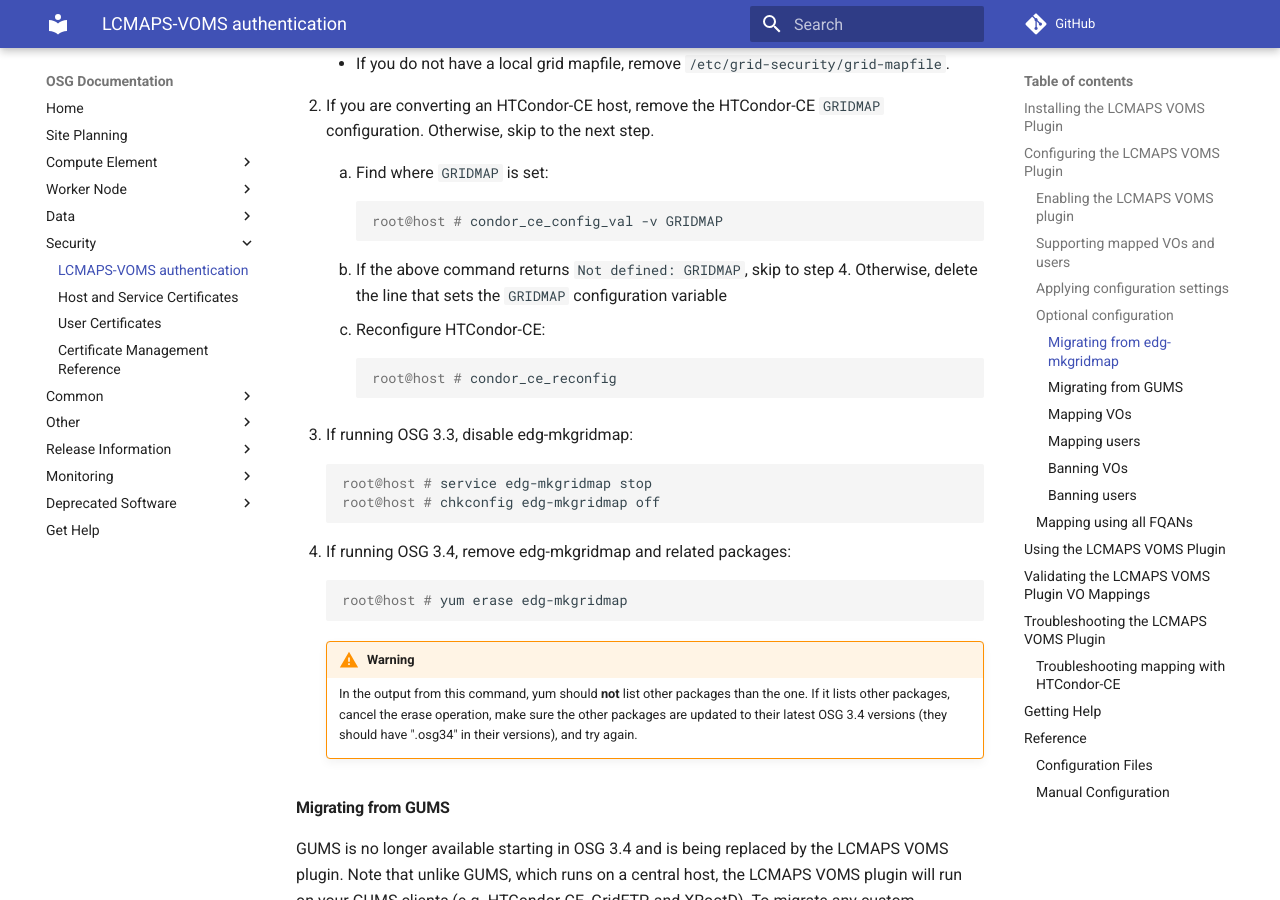
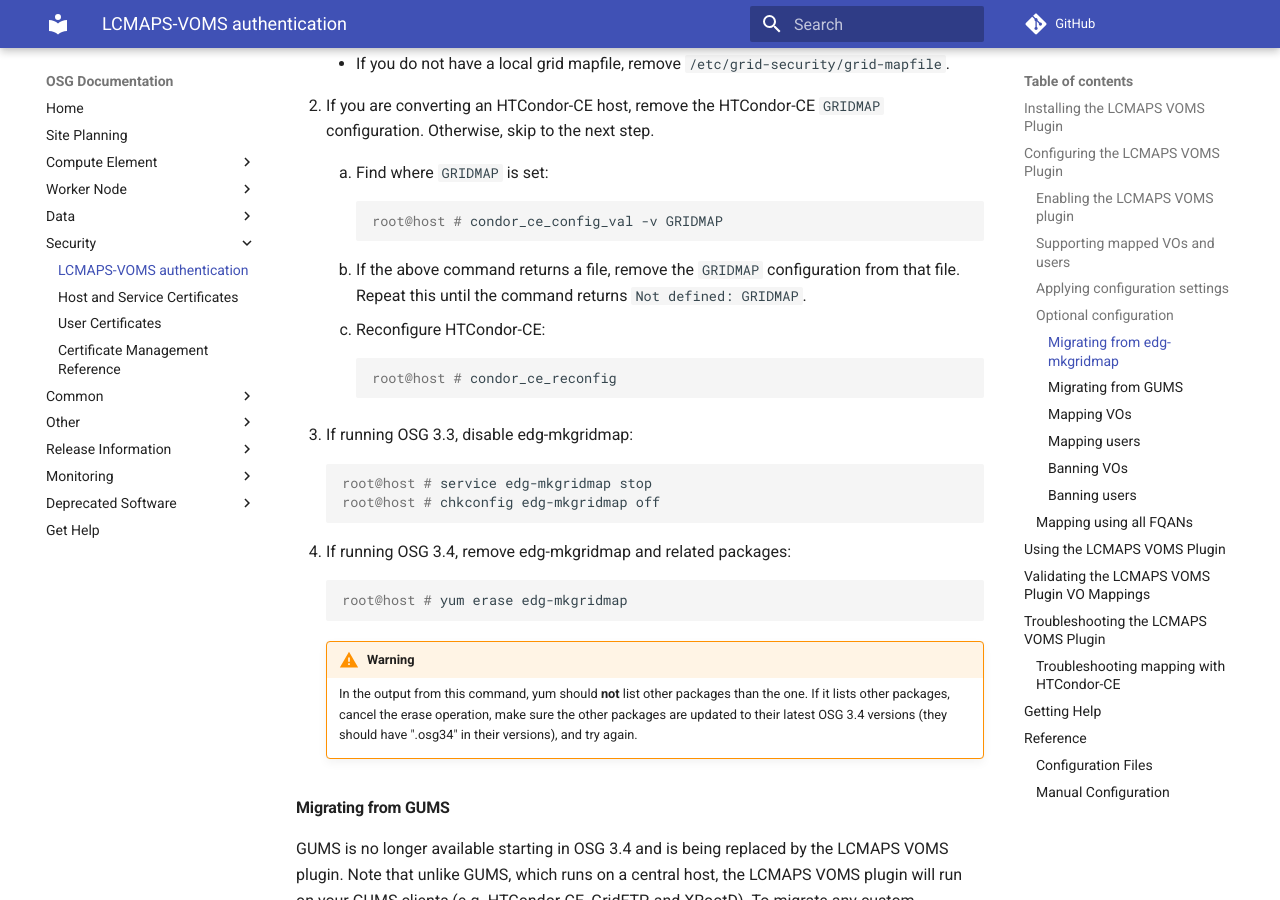
Before and after one commit to osg-htc/docs, an MkDocs documentation site: the page built from docs/security/lcmaps-voms-authentication.md, in a window 1280 px wide and 900 px high, scrolled down 3702 px. Built offline with MkDocs 1.6.1 and Material for MkDocs 9.7.7, drawn with Linux system fonts in a browser that asks for light colours; comment, search, counter and statistics services are not loaded; old or Windows-style settings are respelled for this version of MkDocs.

Commit message:
Ensure that the GRIDMAP config val is unset

```diff
--- a/docs/security/lcmaps-voms-authentication.md
+++ b/docs/security/lcmaps-voms-authentication.md
@@ -136,7 +136,8 @@ The program edg-mkgridmap (found in the package `edg-mkgridmap`), used for authe
             :::console
             root@host # condor_ce_config_val -v GRIDMAP
 
-    1. If the above command returns `Not defined: GRIDMAP`, skip to step 4. Otherwise, delete the line that sets the `GRIDMAP` configuration variable
+    1. If the above command returns a file, remove the `GRIDMAP` configuration from that file.
+       Repeat this until the command returns `Not defined: GRIDMAP`.
     1. Reconfigure HTCondor-CE:
 
             :::console
```
